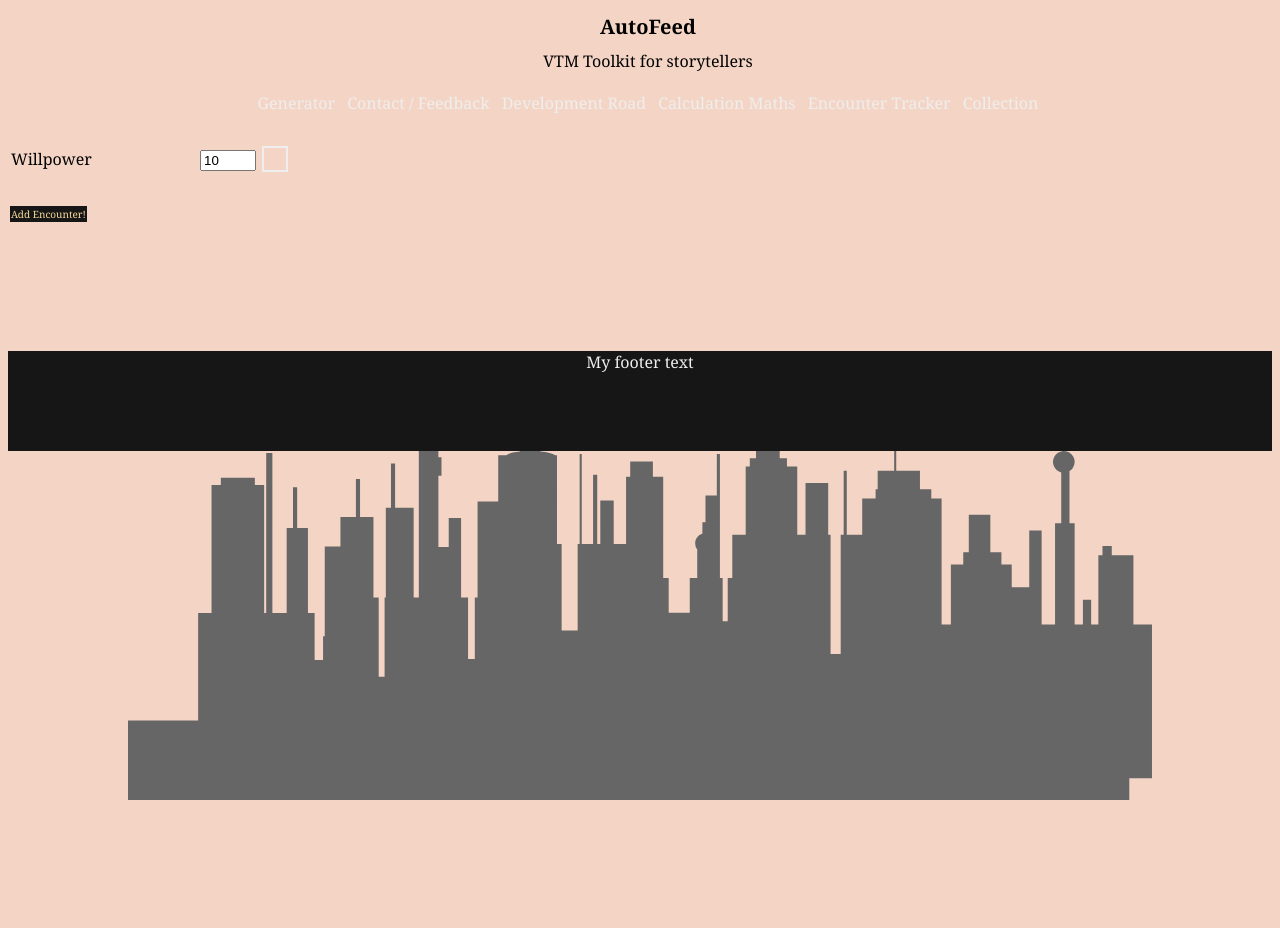
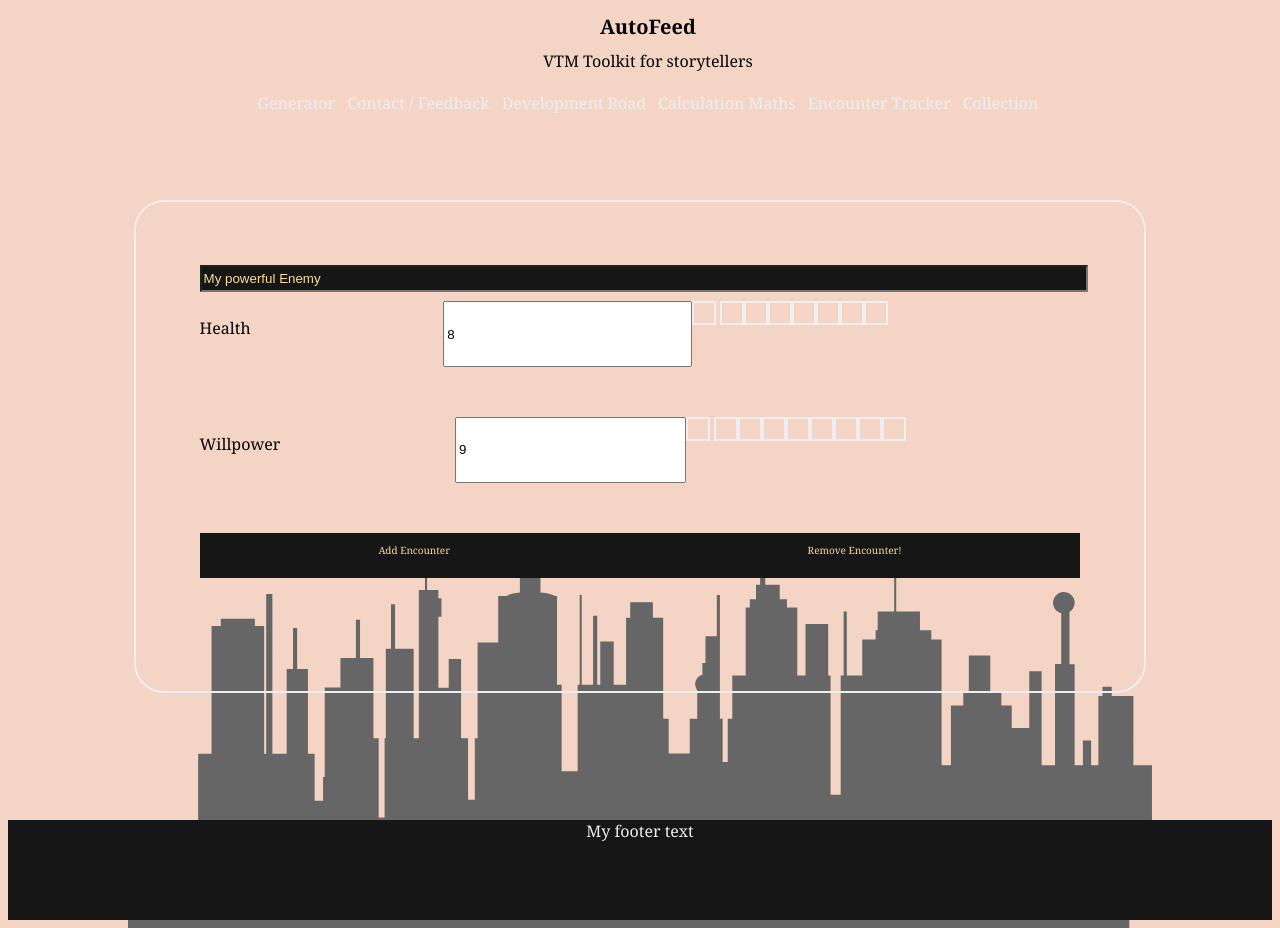
Before and after one commit to BodoBence/RandomVampireGenerator, a Flask app: page /encounter_tracker in a window 1280 px wide. Before the commit the page ends 800 px from the top, so only its background shows below. Run offline with Flask 2, Linux system fonts and the light colour scheme.

Commit message:
updating trackers partial fix

```diff
--- a/flaskr/static/js_scripts/encounters.js
+++ b/flaskr/static/js_scripts/encounters.js
@@ -1,36 +1,46 @@
 
 create_checkboxes()
-create_global_event_listener("click", "tracker", toggle_filled, false)
-create_global_event_listener("input", "health_meter", update_value, true)
-create_global_event_listener("input", "willpower_meter", update_value, true)
-create_global_event_listener("click", "add", add_encounter, true)
-create_global_event_listener("click", "remove", remove_encounter, true)
-
+// create_global_event_listener("click", "tracker", toggle_filled, false)
+// create_global_event_listener("input", "health_meter", update_value, true)
+// create_global_event_listener("input", "willpower_meter", update_value, true)
+// create_global_event_listener("click", "add", add_encounter, true)
+// create_global_event_listener("click", "remove", remove_encounter, true)
 
 // Connected to checkboxes
 
-function create_checkboxes(element_in_focus){
+function create_checkboxes(){
     healths = document.getElementsByName("health_meter")
     willpowers = document.getElementsByName("willpower_meter")
+    console.log(healths)
+    console.log(willpowers)
+
     for (let index = 0; index < healths.length; index++) {
+        console.log("updating health boxes")
+        console.log(healths[index])
         update_value(healths[index])
     }
+
     for (let index = 0; index < willpowers.length; index++) {
+        console.log("updating willpower boxes")
         update_value(willpowers[index])
     }
 }
 
 function update_value(tracker_stat){
     current_tracker_stat = tracker_stat.value
+    console.log("updating value")
     console.log(current_tracker_stat)
-    current_parent = tracker_stat.parentElement
-    current_trackers = current_parent.nextElementSibling.getElementsByClassName("tracker")
+    current_parent = tracker_stat.parentElement.getElementsByClassName("tracker_container")[0]
+    console.log(current_parent)
+
+    current_trackers = current_parent.getElementsByClassName("tracker")
 
     if (current_tracker_stat == current_trackers.length) {return}
 
     if (current_tracker_stat > current_trackers.length){
         while (current_tracker_stat > current_trackers.length){
-            add_tracker(current_trackers[0].parentElement)
+            console.log("hi")
+            add_tracker(current_parent)
         }
     }
 
@@ -42,7 +52,7 @@ function update_value(tracker_stat){
 }
 
 function add_tracker(current_target){
-    new_tracker = document.createElement("td")
+    new_tracker = document.createElement("div")
     new_tracker.className = "tracker"
     new_tracker.style.backgroundColor = 'var(--grey)'
     current_target.appendChild(new_tracker)
--- a/flaskr/static/stylesheets/encounter.css
+++ b/flaskr/static/stylesheets/encounter.css
@@ -1,9 +1,41 @@
 
-.tracker_container {
-    height: 12px;
-    width: 100%;
-    border: none;
+.div_encounter_card {
+    margin-top: 200px;
+    margin-left: 10%;
+    margin-right: 10%;
+    margin-bottom: 10%;
+
+    padding: 5%;
+
+    border-color: var(--white);
+    border-style: solid;
+    border-width: 2px;
+    border-radius: 30px;
+
+    display: grid;
+    grid-template-rows: 10%;
 }
+
+.div_encounter_row_1, .div_encounter_row_2, .div_encounter_row_3 {
+    display: grid;
+    margin-bottom: 50px;
+}
+
+.div_encounter_row_1 {
+    grid-template-columns: auto;
+
+}
+
+.div_encounter_row_2 {
+    grid-template-columns: auto auto;
+
+}
+
+.div_encounter_row_3 {
+    grid-template-columns: auto auto auto;
+
+}
+
 
 .tracker {
     height: 20px;
--- a/flaskr/templates/encounter_tracker.html
+++ b/flaskr/templates/encounter_tracker.html
@@ -10,6 +10,42 @@
 
         {% include "navigation.html" %}
 
+        <div class="div_encounter_card">
+                <div class="div_encounter_row_1">
+                    <input type="text" class="input_encounter_name" value="My powerful Enemy" name="encounter_name">
+                </div>
+
+                <div class="div_encounter_row_3">
+                    <p>Health</p>
+                    <input type="number" name="health_meter" min="1" max="20" value="8">
+                    <div class="tracker_container">
+                        <div class="tracker" style="background-color: var(--grey);" >
+                        </div>
+                    </div>
+                </div>
+
+                <div class="div_encounter_row_3">
+                    <p>Willpower</p>
+                    <input type="number" name="willpower_meter" min="1" max="20" value="9">
+                    <div class="tracker_container">
+                        <div class="tracker" style="background-color: var(--grey);" >
+                        </div>
+                    </div>
+                </div>
+
+                <div class="div_encounter_row_2">
+                    <div class="button_encounter" name="add">
+                        <p>Add Encounter</p>
+                    </div>
+                    <div class="div_encounter_button button_encounter" name="remove">
+                        <p>Remove Encounter!</p>
+                    </div>
+                </div>
+
+            </div>
+
+        </div>
+<!--
         <table class="table_main">
             </tr>
             <tbody class="encounter">
@@ -59,11 +95,11 @@
                     <td></td>
                 </tr>
             </tbody>
-        </table>
+        </table> -->
 
         {% include "footer.html" %}
 
     </body>
     <script src={{ url_for('static', filename='js_scripts/general.js') }}></script>
-    <script src={{ url_for('static', filename='js_scripts/encounter.js') }}></script>
+    <script src={{ url_for('static', filename='js_scripts/encounters.js') }}></script>
 </html>
```
